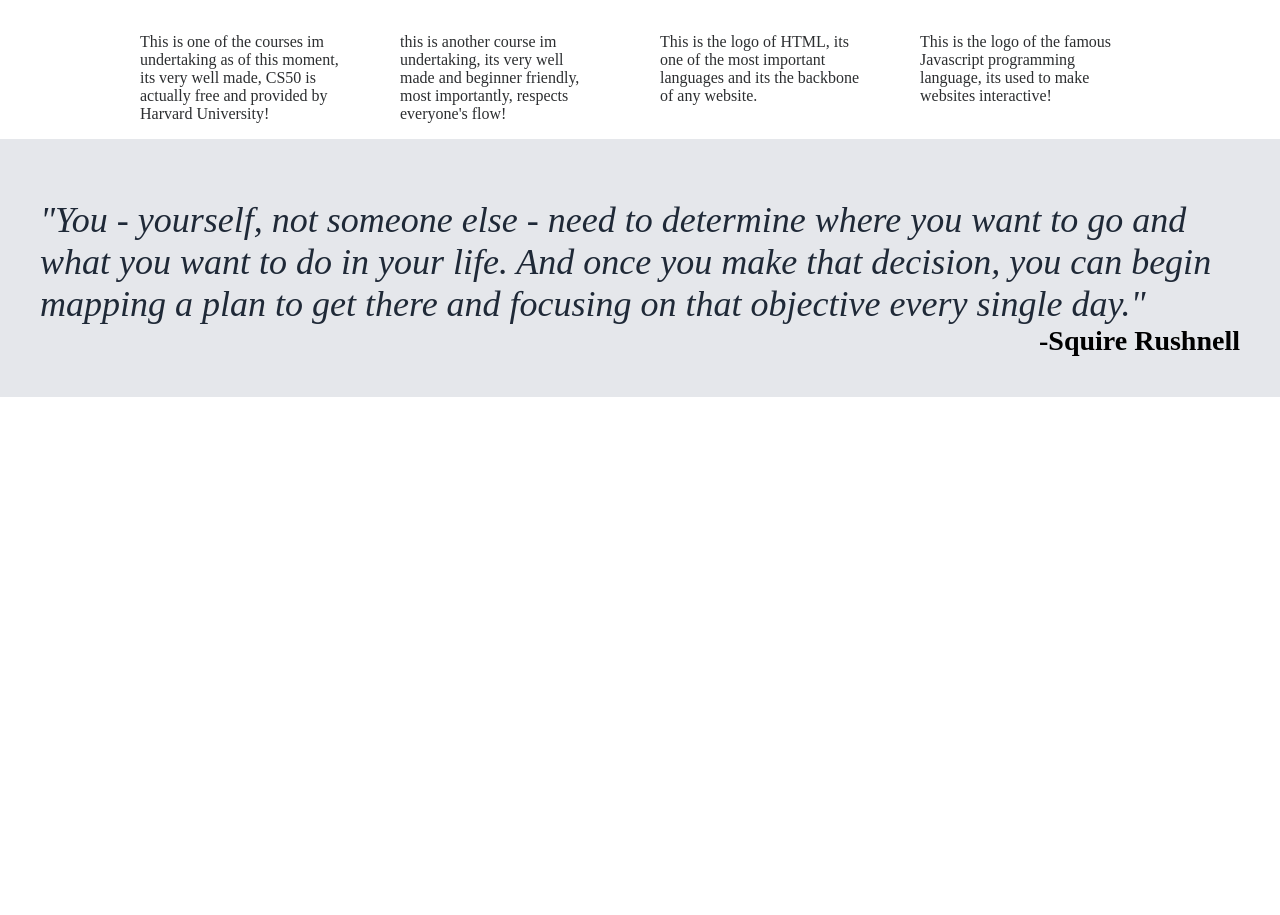
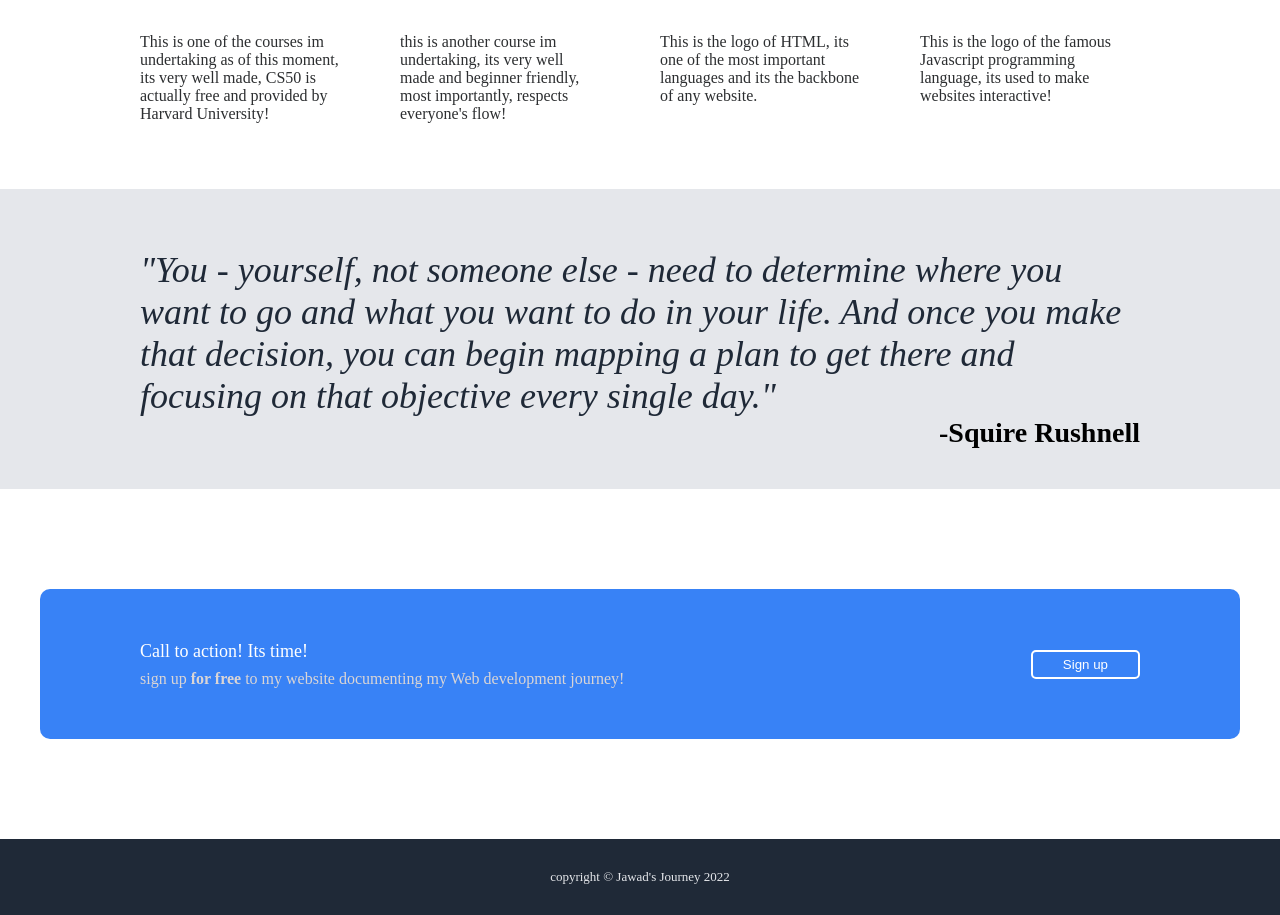
Before and after one commit to Jawad-git/Create-website-from-scratch-using-CSS-and-HTML, a plain HTML site: page index.html in a window 1280 px wide. Shown: the part 699-1614 px from the top of the page. Before the commit the page ends 1096 px from the top, so only its background shows below. Drawn offline with Linux system fonts and the light colour scheme.

Commit message:
finish section 4 and footer HTML and CSS along with some edits

```diff
--- a/index.html
+++ b/index.html
@@ -22,15 +22,17 @@
                         <div class="title"> This website is awesome </div>
                         <p class="p1"> This website will document my Journey learning Web development step by step! Be sure to follow along! </p>
                     </div>
-                    <button class="b1"> Sign up </button>
+                    <a href="https://www.youtube.com/watch?v=dQw4w9WgXcQ"><button class="b1"> Sign up </button></a>
                 </div>
                 <img class="img1" src="./images/nerd.webp" alt="drawing of a nerd (Jawad) on a laptop" width="550px" height="200px">
             </div>
         </div></div>
 
 
+
+
         <div class="section2">
-                <div class="title2">The 2 courses and 2 programming langueges I'm working on!</div>
+                <div class="title2">The 2 courses and 2 programming languages I'm working on!</div>
                 <div class="subsection2">
                     <div class="bloc">
                         <img class="images" src="./images/CS50.jpg" alt="Logo of the CS50 course">
@@ -52,11 +54,33 @@
         </div>
 
 
+
+
         <div class="section3">
             <div class="subsection3">
                 <p class="p3"> "You - yourself, not someone else - need to determine where you want to go and what you want to do in your life. And once you make that decision, you can begin mapping a plan to get there and focusing on that objective every single day."</p>
                 <div class="author">-Squire Rushnell</div>
             </div>
         </div>
+
+
+
+
+        <div class="section4">
+            <div class="subsection4">
+                <div class="content4">
+                    <div class="title4">Call to action! Its time!</div>
+                    <div class="p4">sign up <strong>for free</strong> to my website documenting my Web development journey!</div>
+                </div>
+                <a href="https://www.youtube.com/watch?v=dQw4w9WgXcQ"> <button class="b4">Sign up</button></a>
+            </div>
+
+
+        </div>
+
+        <div class="footer">
+            <div class="cpyright"> copyright © Jawad's Journey 2022 </div>
+
+        </div>
     </body>
 </html>
--- a/styles.css
+++ b/styles.css
@@ -64,6 +64,7 @@ ul {
     border: 0px;
     padding: 5px;
     margin-top: 15px;
+    color: white;
 }
 
 a,
@@ -107,6 +108,7 @@ a,
     display: flex;
     width: 1000px;
     gap: 60px;
+    margin-bottom: 50px;
 
 }
 
@@ -135,7 +137,7 @@ a,
 
 .subsection3 {
     margin: auto;
-    width: 1200px;
+    width: 1000px;
     align-self: center;
     display: flex;
     flex-direction: column;
@@ -158,3 +160,56 @@ a,
     padding: 0;
     align-self: flex-end;
 }
+
+.section4 {
+    display: flex;
+    flex-direction: column;
+    justify-content: center;
+    align-items: center;
+    padding: 100px;
+}
+
+.subsection4 {
+    background-color: #3882f6;
+    display: flex;
+    justify-content: space-between;
+    align-items: center;
+    flex-shrink: 1;
+    width: 1000px;
+    height: 150px;
+    padding-right: 100px;
+    padding-left: 100px;
+    border-radius: 10px;
+}
+
+.title4 {
+    font-size: large;
+    color: white;
+}
+
+.p4 {
+    margin-top: 8px;
+    color: rgb(218, 213, 213);
+}
+
+.b4 {
+    background-color: #3882f6;
+    border: solid 2px white;
+    color: white;
+    border-radius: 5px;
+    padding: 5px 30px;
+}
+
+.footer {
+    display: flex;
+    padding: 30px;
+    justify-content: center;
+    align-items: center;
+    background-color: #1f2937;
+
+}
+
+.cpyright {
+    font-size: small;
+    color:  #E5E7Eb;
+}
```
